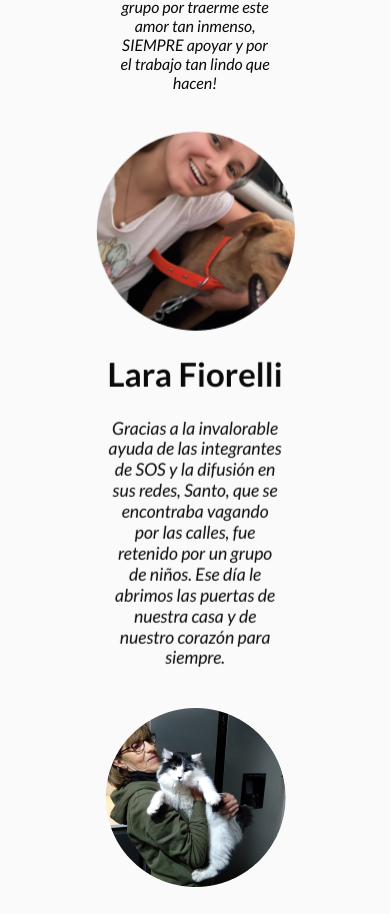
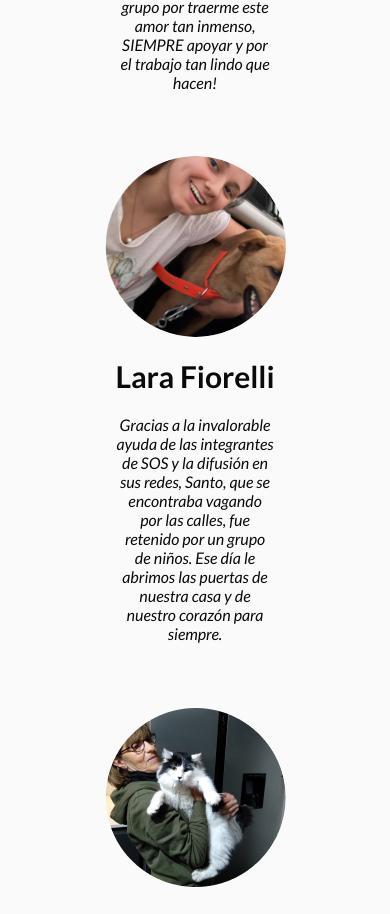
Before and after one commit to agucamejo/SOSAnimal, a React (Vite) app: page / in a window 390 px wide. Shown: the part 6232-7146 px from the top of the page. Built offline with nearby package versions, Linux system fonts and the light colour scheme.

Commit message:
Fixing home

```diff
--- a/src/styles/components/_testimonials.scss
+++ b/src/styles/components/_testimonials.scss
@@ -67,8 +67,9 @@
         gap: 40px;
 
         .card, .card.active{
-
-           opacity: 100%;
+            transition: none;
+            transform: none;
+            opacity: 100%;
             display: grid;
             grid-template-columns: auto 1fr;
             align-items: center;
@@ -83,11 +84,6 @@
           h4 { grid-area: title; }
 
           p { grid-area: testimonio; }
-
-          &:hover{
-            transition: none;
-            transform: none;
-          }
 
           h4{
             font-size: 32px;
@@ -108,7 +104,8 @@
         }
 
         .card.active{
-          gap: 0;
+          transition: none;
+          transform: none;
         }
 
         .arrow{
@@ -140,9 +137,13 @@
             }
 
             .card, .card.active{
+              transition: none;
+              transform: none;
+              opacity: 100%;
               opacity: 100%;
               margin: 16px 64px;
               gap: 28px;
+
 
               h4{
                 font-size: 30px;
@@ -150,11 +151,6 @@
 
               p{
                 font-size: 16px;
-              }
-
-              &:hover{
-                transition: none;
-                transform: none;
               }
 
               .card-img{
--- a/src/styles/components/_valores.scss
+++ b/src/styles/components/_valores.scss
@@ -330,6 +330,14 @@ $mobile-height-banner3: 127px;
     }
 }
 
-.container{
-    width: 100%;
+@media screen and (max-width: 717px) {
+    .container{
+        width: 100%;
+    }
 }
+
+@media screen and (max-width: 768px) and (min-width: 718px) {
+    .container{
+        margin-left:50px
+    }
+}
```
